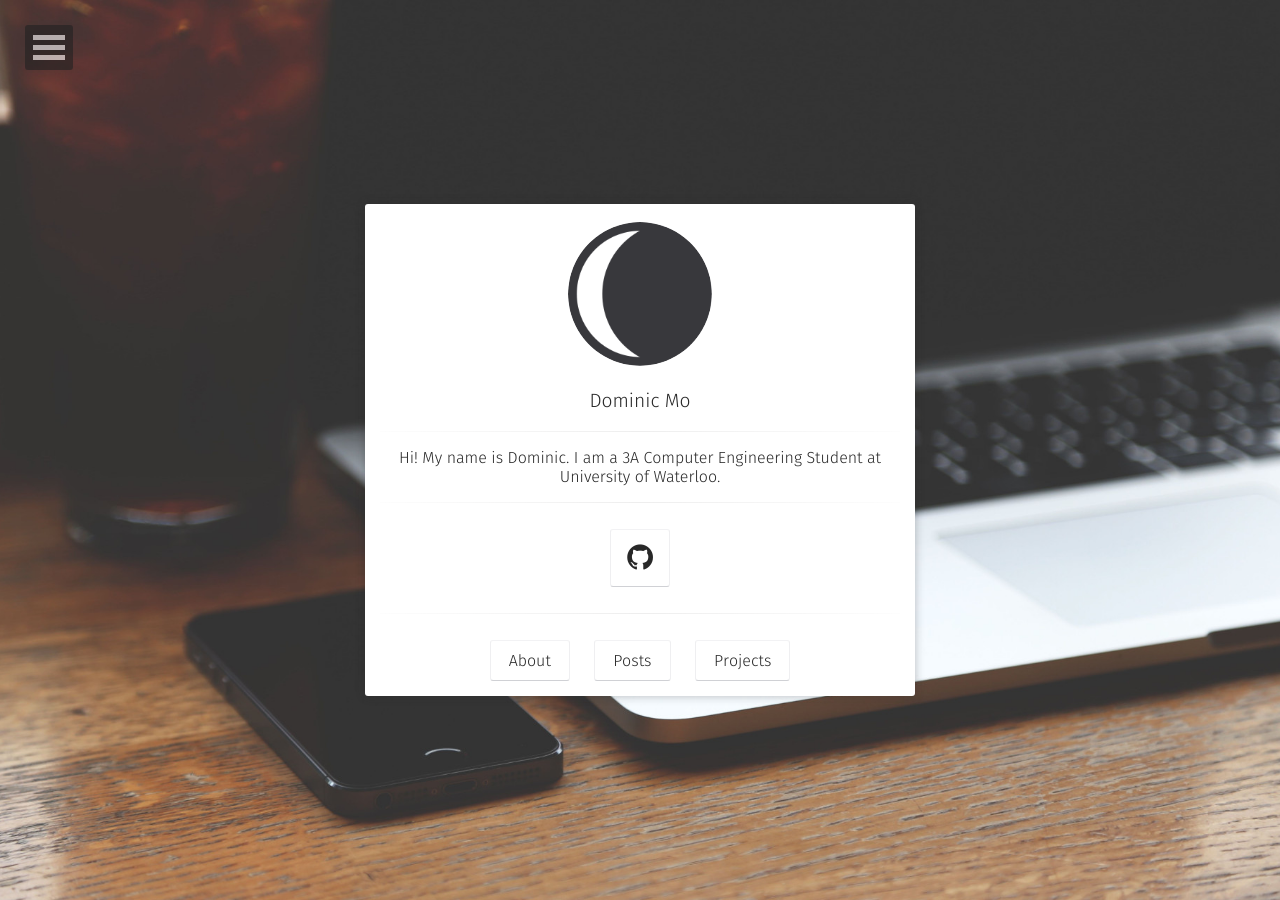
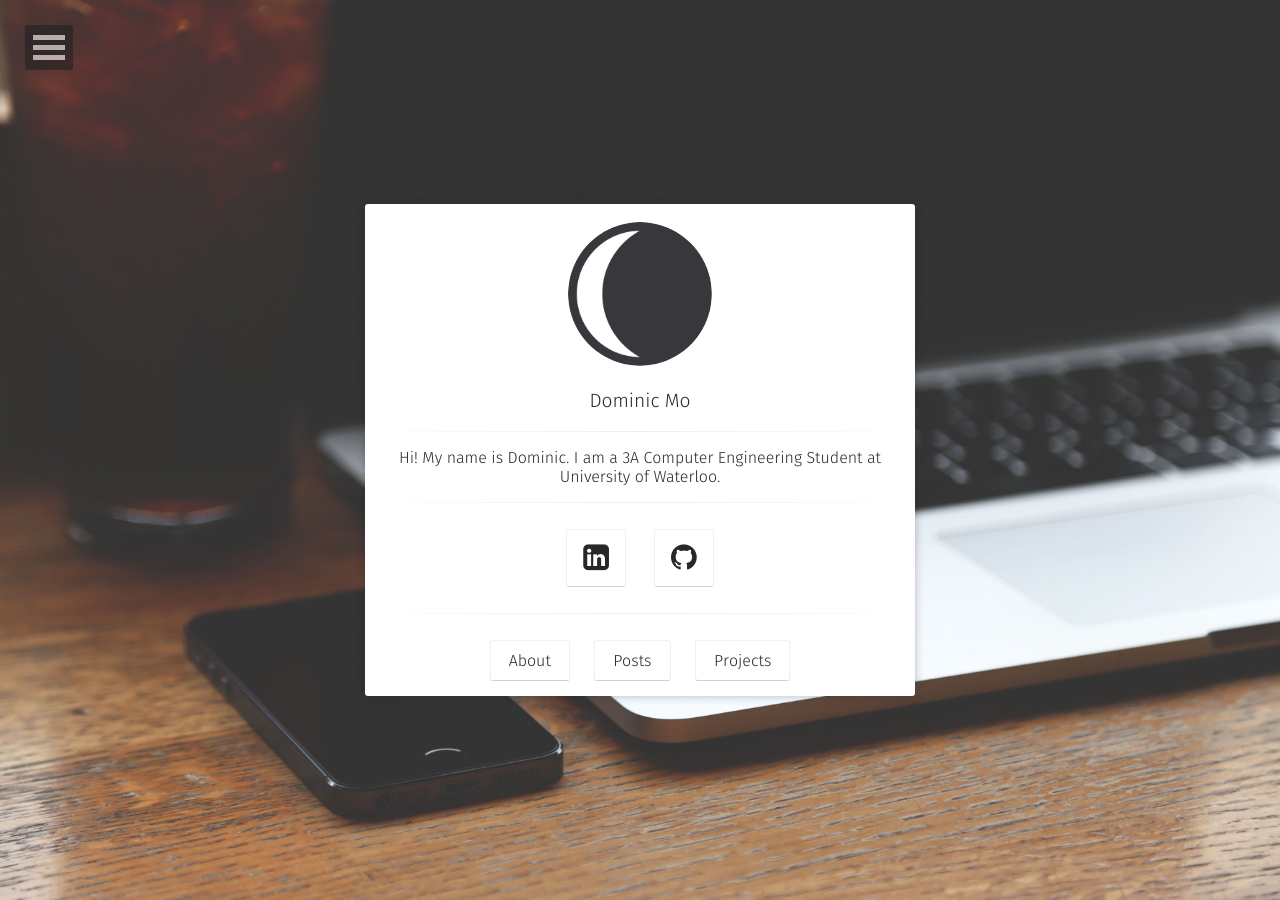
Before and after one commit to ymo13/ymo13.github.io, a Jekyll site: the page built from index.html, in a window 1280 px wide. Built offline with Jekyll 4.4.1, drawn with Linux system fonts in a browser that asks for light colours; some web fonts are replaced.

Commit message:
deleted post

```diff
--- a/_config.yml
+++ b/_config.yml
@@ -42,7 +42,7 @@ disqus_shortname:   dominic
 #facebook:           username
 github-url:         ymo13
 #stackoverflow:     123456/username   from a "http://stackoverflow.com/users/123456/username" link
-#linkedin:          username
+linkedin:          username
 #xing:              username
 #instagram:          username
 #lastfm:            username
--- a/_includes/nav.html
+++ b/_includes/nav.html
@@ -85,13 +85,13 @@
                     </li>{% endif %}
 				</ul><!-- /.dl-submenu -->
 			</li>
-			<li>
+			<!--<li>
 				<a href="#">Posts</a>
 				<ul class="dl-submenu">
 					<li><a href="{{ site.url }}/posts/">All Posts</a></li>
 					<li><a href="{{ site.url }}/tags/">All Tags</a></li>
 				</ul>
-			</li>
+			</li>-->
 			{% for link in site.data.navigation %}
 		    {% if link.url contains 'http' %}
 		        {% assign domain = '' %}
```
